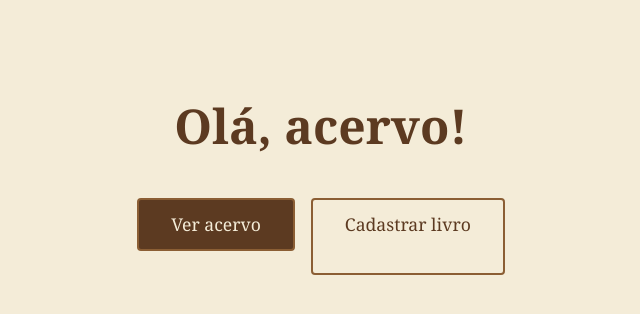
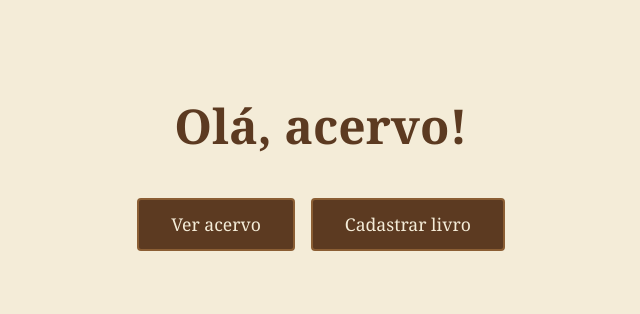
Before and after one commit to solraC09/Prova_FS, a Django app: page / in a window 1280 px wide. Shown: the part 261-575 px from the top of the page, without its empty margins (319-959 px from the left). Run offline with Django 5.2, Linux system fonts and the light colour scheme.

Commit message:
fix: corrige botao secundario

```diff
--- a/acervo/static/css/style.css
+++ b/acervo/static/css/style.css
@@ -150,18 +150,18 @@
     display: inline-block;
     font-family: 'Georgia', 'Times New Roman', serif;
     font-size: 1.1rem;
-    background-color: transparent;
-    color: #5c3a21;
+    background-color: #5c3a21;
+    color: #f4ecd8 !important;
     text-decoration: none;
     padding: 0.8rem 2rem;
     border-radius: 4px;
     border: 2px solid #8b5e34;
-    transition: background-color 0.2s ease, color 0.2s ease;
+    transition: background-color 0.2s ease;
+    margin-bottom: 1.5rem;
 }
 
 .botao-secundario:hover {
     background-color: #8b5e34;
-    color: #f4ecd8;
 }
 
 /* ===== Formulário de cadastro ===== */
```
